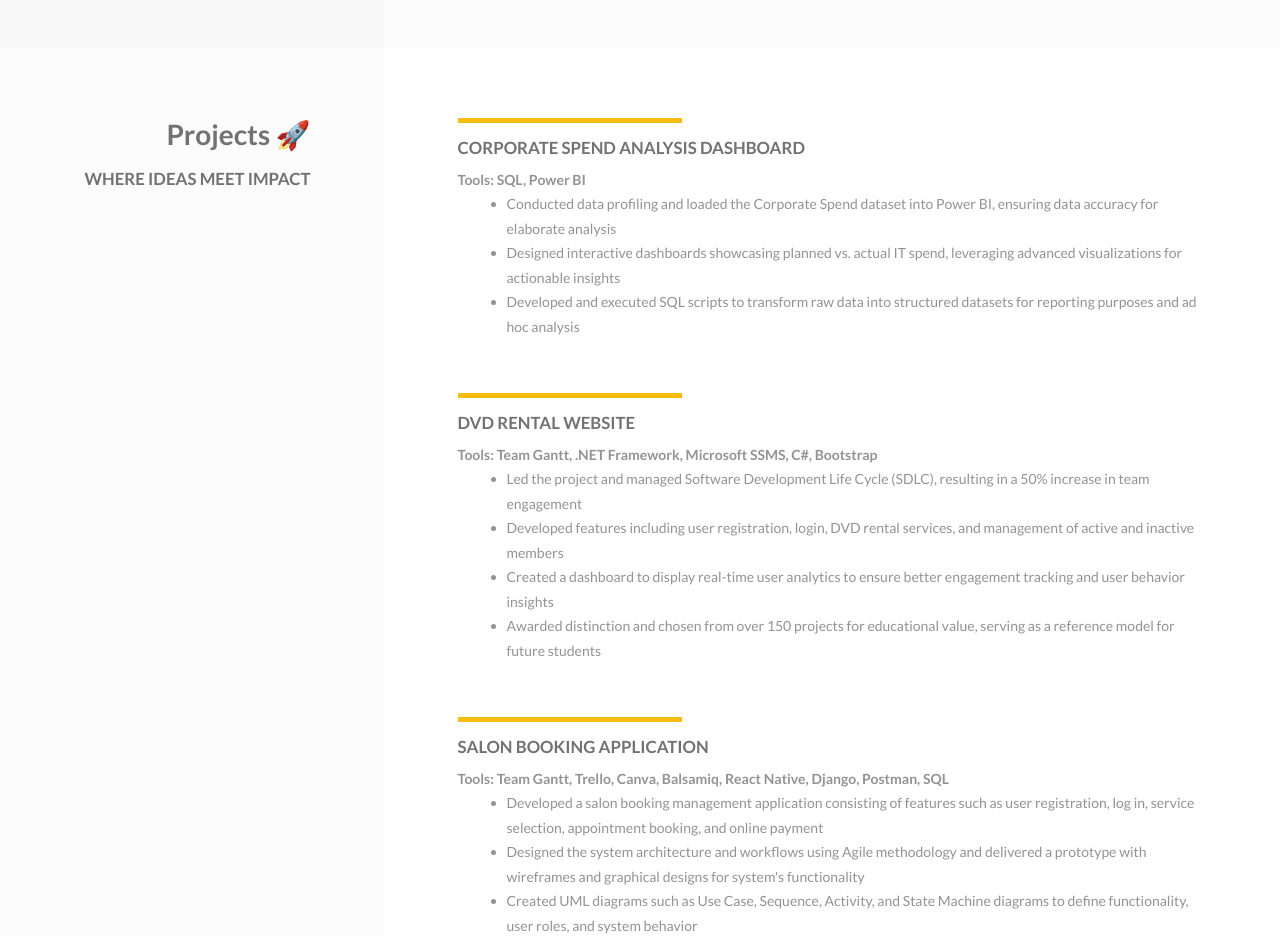
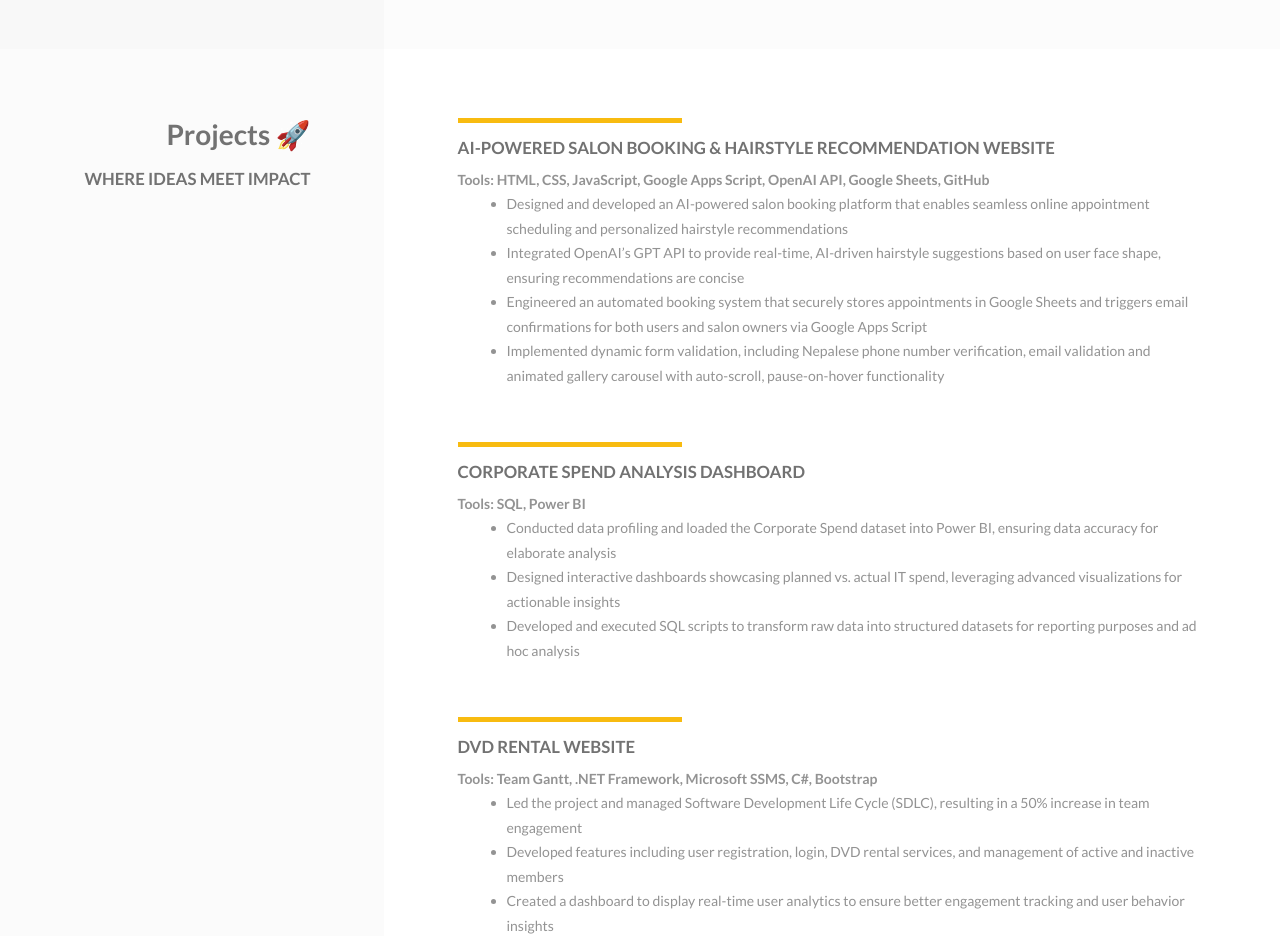
Before and after one commit to arshathapa/arshathapa.github.io, a plain HTML site: page index.html in a window 1280 px wide. Shown: the part 5240-6176 px from the top of the page. Drawn offline with Linux system fonts and the light colour scheme.

Commit message:
Add ai powered salon project info

```diff
--- a/index.html
+++ b/index.html
@@ -1026,6 +1026,18 @@
           <!-- First Project -->
           <div class="o-content">
             <hr class="c-deco-line t-primary-color-line" />
+            <h3>AI-Powered Salon Booking & Hairstyle Recommendation Website</h3>
+            <b>Tools: HTML, CSS, JavaScript, Google Apps Script, OpenAI API, Google Sheets, GitHub</b>
+            <ul>
+              <li>Designed and developed an AI-powered salon booking platform that enables seamless online appointment scheduling and personalized hairstyle recommendations</li>
+              <li>Integrated OpenAI’s GPT API to provide real-time, AI-driven hairstyle suggestions based on user face shape, ensuring recommendations are concise</li>
+              <li>Engineered an automated booking system that securely stores appointments in Google Sheets and triggers email confirmations for both users and salon owners via Google Apps Script</li>
+              <li>Implemented dynamic form validation, including Nepalese phone number verification, email validation and animated gallery carousel with auto-scroll, pause-on-hover functionality</li>
+            </ul>
+          </div>
+
+          <div class="o-content">
+            <hr class="c-deco-line t-primary-color-line" />
             <h3>Corporate Spend Analysis Dashboard</h3>
             <b>Tools: SQL, Power BI</b>
             <ul>
```
